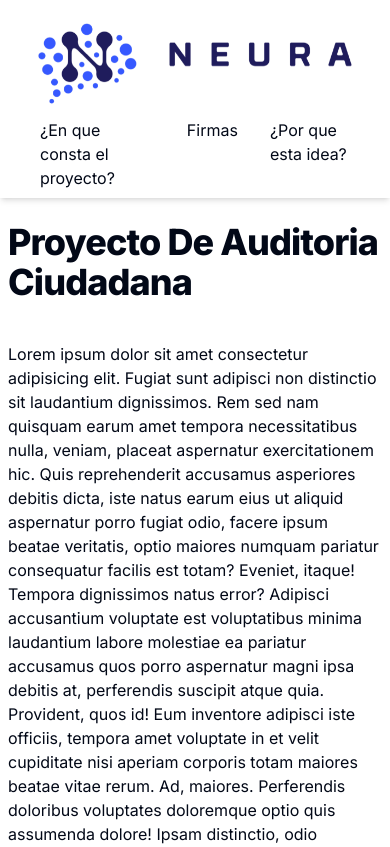
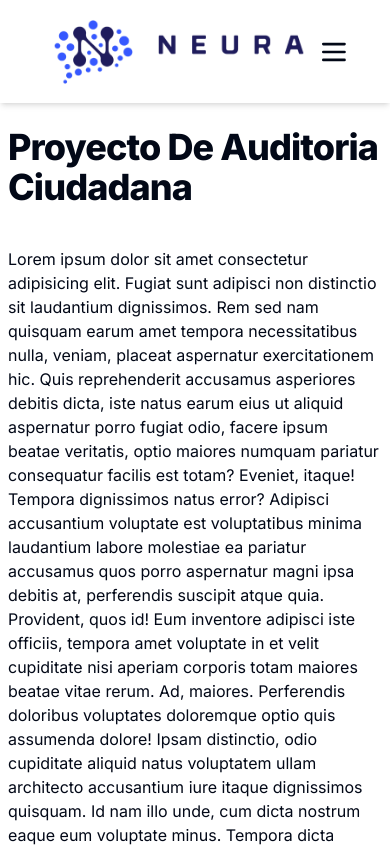
Before and after one commit to HoracioGutierrez/neura-auditoria-ciudadana, a Next.js app: page / in a window 390 px wide. Shown: the top 847 px of the page. Built offline with nearby package versions, Linux system fonts and the light colour scheme.

Commit message:
agrego estilos de responsive mas drawer

```diff
--- a/app/layout.tsx
+++ b/app/layout.tsx
@@ -8,7 +8,7 @@ import LayoutFooter from '@/components/LayoutFooter'
 const inter = Inter({ subsets: ['latin'] })
 
 export const metadata: Metadata = {
-  title: 'Create Next App',
+  title: 'Auditoria Ciudadana - Neura',
   description: 'Generated by create next app',
 }
 
--- a/components/LayoutHeader.tsx
+++ b/components/LayoutHeader.tsx
@@ -1,20 +1,37 @@
 import Image from "next/image";
 import Link from "next/link";
 import logo from "../assets/logo-neura.png"
+import { Button } from "./ui/button";
+import { MenuIcon } from "lucide-react";
+import { Drawer, DrawerContent, DrawerTrigger } from "./ui/drawer";
 
 export default function LayoutHeader() {
     return (
         <header className='shadow shadow-md p-2 lg:p-4'>
-            <div className="container flex flex-col lg:flex-row items-center justify-between">
+            <div className="container flex flex-row items-center justify-between">
                 <Link href={"/"} className='relative w-[350px]'>
                     <Image src={logo} alt="Logo de Neura" />
                 </Link>
-                <nav className='flex gap-8'>
+                <nav className='hidden lg:flex gap-8'>
                     <Link href={"/proyecto"}>¿En que consta el proyecto?</Link>
                     <Link href={"/firmas"}>Firmas</Link>
                     <Link href={"/idea"}>¿Por que esta idea?</Link>
                 </nav>
+                <Drawer>
+                    <DrawerTrigger asChild>
+                        <Button asChild variant={"ghost"} size={"icon"} className="lg:hidden">
+                            <MenuIcon />
+                        </Button>
+                    </DrawerTrigger>
+                    <DrawerContent className="p-8">
+                        <nav className='lg:hidden flex flex-col gap-8'>
+                            <Link href={"/proyecto"}>¿En que consta el proyecto?</Link>
+                            <Link href={"/firmas"}>Firmas</Link>
+                            <Link href={"/idea"}>¿Por que esta idea?</Link>
+                        </nav>
+                    </DrawerContent>
+                </Drawer>
             </div>
-        </header >
+        </header>
     )
 }
--- /dev/null
+++ b/components/ui/button.tsx
@@ -0,0 +1,56 @@
+import * as React from "react"
+import { Slot } from "@radix-ui/react-slot"
+import { cva, type VariantProps } from "class-variance-authority"
+
+import { cn } from "@/lib/utils"
+
+const buttonVariants = cva(
+  "inline-flex items-center justify-center whitespace-nowrap rounded-md text-sm font-medium ring-offset-background transition-colors focus-visible:outline-none focus-visible:ring-2 focus-visible:ring-ring focus-visible:ring-offset-2 disabled:pointer-events-none disabled:opacity-50",
+  {
+    variants: {
+      variant: {
+        default: "bg-primary text-primary-foreground hover:bg-primary/90",
+        destructive:
+          "bg-destructive text-destructive-foreground hover:bg-destructive/90",
+        outline:
+          "border border-input bg-background hover:bg-accent hover:text-accent-foreground",
+        secondary:
+          "bg-secondary text-secondary-foreground hover:bg-secondary/80",
+        ghost: "hover:bg-accent hover:text-accent-foreground",
+        link: "text-primary underline-offset-4 hover:underline",
+      },
+      size: {
+        default: "h-10 px-4 py-2",
+        sm: "h-9 rounded-md px-3",
+        lg: "h-11 rounded-md px-8",
+        icon: "h-10 w-10",
+      },
+    },
+    defaultVariants: {
+      variant: "default",
+      size: "default",
+    },
+  }
+)
+
+export interface ButtonProps
+  extends React.ButtonHTMLAttributes<HTMLButtonElement>,
+    VariantProps<typeof buttonVariants> {
+  asChild?: boolean
+}
+
+const Button = React.forwardRef<HTMLButtonElement, ButtonProps>(
+  ({ className, variant, size, asChild = false, ...props }, ref) => {
+    const Comp = asChild ? Slot : "button"
+    return (
+      <Comp
+        className={cn(buttonVariants({ variant, size, className }))}
+        ref={ref}
+        {...props}
+      />
+    )
+  }
+)
+Button.displayName = "Button"
+
+export { Button, buttonVariants }
--- /dev/null
+++ b/components/ui/drawer.tsx
@@ -0,0 +1,118 @@
+"use client"
+
+import * as React from "react"
+import { Drawer as DrawerPrimitive } from "vaul"
+
+import { cn } from "@/lib/utils"
+
+const Drawer = ({
+  shouldScaleBackground = true,
+  ...props
+}: React.ComponentProps<typeof DrawerPrimitive.Root>) => (
+  <DrawerPrimitive.Root
+    shouldScaleBackground={shouldScaleBackground}
+    {...props}
+  />
+)
+Drawer.displayName = "Drawer"
+
+const DrawerTrigger = DrawerPrimitive.Trigger
+
+const DrawerPortal = DrawerPrimitive.Portal
+
+const DrawerClose = DrawerPrimitive.Close
+
+const DrawerOverlay = React.forwardRef<
+  React.ElementRef<typeof DrawerPrimitive.Overlay>,
+  React.ComponentPropsWithoutRef<typeof DrawerPrimitive.Overlay>
+>(({ className, ...props }, ref) => (
+  <DrawerPrimitive.Overlay
+    ref={ref}
+    className={cn("fixed inset-0 z-50 bg-black/80", className)}
+    {...props}
+  />
+))
+DrawerOverlay.displayName = DrawerPrimitive.Overlay.displayName
+
+const DrawerContent = React.forwardRef<
+  React.ElementRef<typeof DrawerPrimitive.Content>,
+  React.ComponentPropsWithoutRef<typeof DrawerPrimitive.Content>
+>(({ className, children, ...props }, ref) => (
+  <DrawerPortal>
+    <DrawerOverlay />
+    <DrawerPrimitive.Content
+      ref={ref}
+      className={cn(
+        "fixed inset-x-0 bottom-0 z-50 mt-24 flex h-auto flex-col rounded-t-[10px] border bg-background",
+        className
+      )}
+      {...props}
+    >
+      <div className="mx-auto mt-4 h-2 w-[100px] rounded-full bg-muted" />
+      {children}
+    </DrawerPrimitive.Content>
+  </DrawerPortal>
+))
+DrawerContent.displayName = "DrawerContent"
+
+const DrawerHeader = ({
+  className,
+  ...props
+}: React.HTMLAttributes<HTMLDivElement>) => (
+  <div
+    className={cn("grid gap-1.5 p-4 text-center sm:text-left", className)}
+    {...props}
+  />
+)
+DrawerHeader.displayName = "DrawerHeader"
+
+const DrawerFooter = ({
+  className,
+  ...props
+}: React.HTMLAttributes<HTMLDivElement>) => (
+  <div
+    className={cn("mt-auto flex flex-col gap-2 p-4", className)}
+    {...props}
+  />
+)
+DrawerFooter.displayName = "DrawerFooter"
+
+const DrawerTitle = React.forwardRef<
+  React.ElementRef<typeof DrawerPrimitive.Title>,
+  React.ComponentPropsWithoutRef<typeof DrawerPrimitive.Title>
+>(({ className, ...props }, ref) => (
+  <DrawerPrimitive.Title
+    ref={ref}
+    className={cn(
+      "text-lg font-semibold leading-none tracking-tight",
+      className
+    )}
+    {...props}
+  />
+))
+DrawerTitle.displayName = DrawerPrimitive.Title.displayName
+
+const DrawerDescription = React.forwardRef<
+  React.ElementRef<typeof DrawerPrimitive.Description>,
+  React.ComponentPropsWithoutRef<typeof DrawerPrimitive.Description>
+>(({ className, ...props }, ref) => (
+  <DrawerPrimitive.Description
+    ref={ref}
+    className={cn("text-sm text-muted-foreground", className)}
+    {...props}
+  />
+))
+DrawerDescription.displayName = DrawerPrimitive.Description.displayName
+
+export {
+  Drawer,
+  DrawerPortal,
+  DrawerOverlay,
+  DrawerTrigger,
+  DrawerClose,
+  DrawerContent,
+  DrawerHeader,
+  DrawerFooter,
+  DrawerTitle,
+  DrawerDescription,
+}
--- a/package.json
+++ b/package.json
@@ -9,6 +9,8 @@
     "lint": "next lint"
   },
   "dependencies": {
+    "@radix-ui/react-dialog": "^1.0.5",
+    "@radix-ui/react-slot": "^1.0.2",
     "class-variance-authority": "^0.7.0",
     "clsx": "^2.1.0",
     "lucide-react": "^0.306.0",
@@ -16,7 +18,8 @@
     "react": "^18",
     "react-dom": "^18",
     "tailwind-merge": "^2.2.0",
-    "tailwindcss-animate": "^1.0.7"
+    "tailwindcss-animate": "^1.0.7",
+    "vaul": "^0.8.0"
   },
   "devDependencies": {
     "@types/node": "^20",
```
Also changed, not shown: 1 other file (tests, documents, lock files or other folders).
